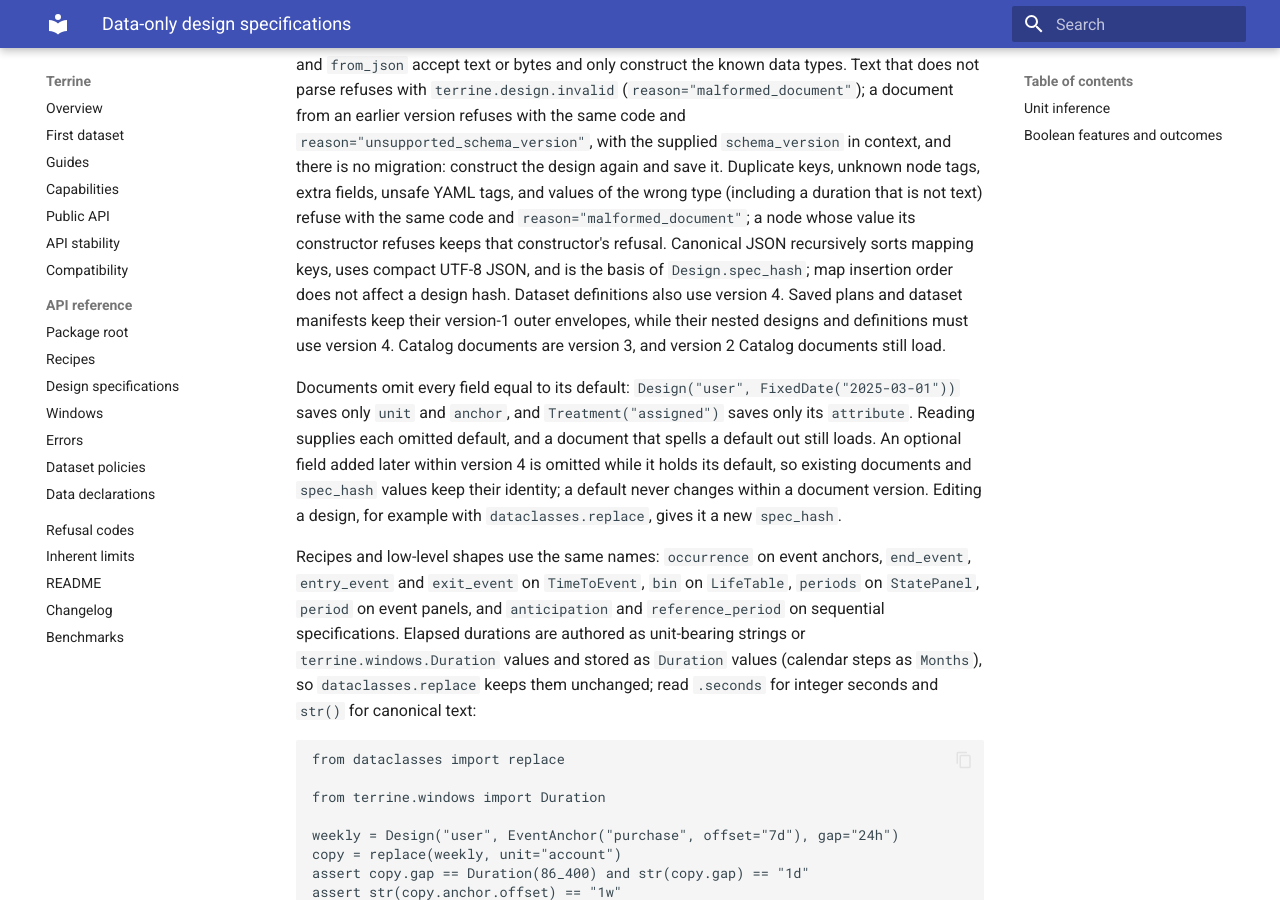
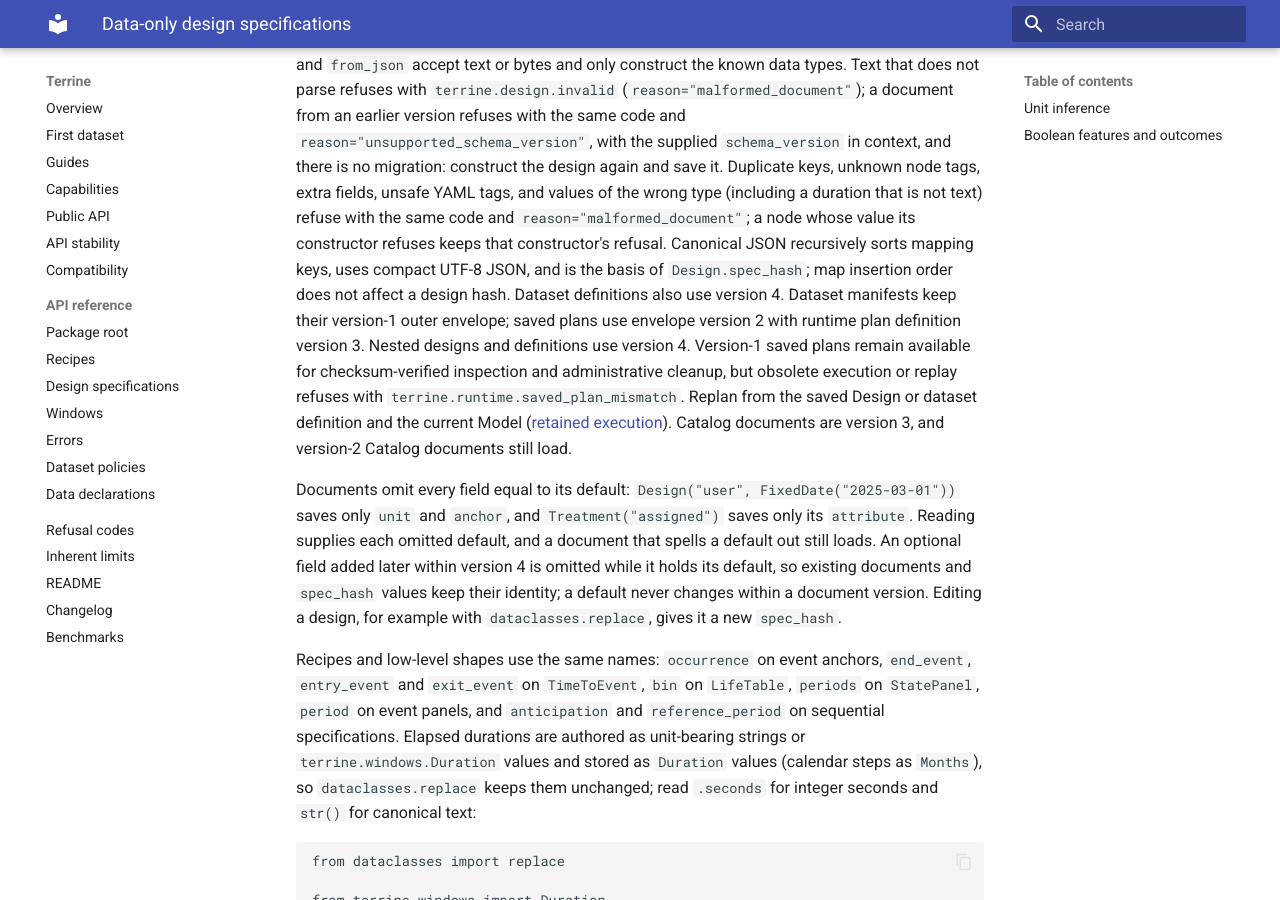
Before and after one commit to kylejcaron/terrine, an MkDocs documentation site: the page built from docs/guides/design-specs.md, in a window 1280 px wide and 900 px high, scrolled down 1595 px. Built offline with MkDocs 1.6.1 and Material for MkDocs 9.7.7, drawn with Linux system fonts in a browser that asks for light colours.

Commit message:
Clarify saved-plan versions and historical administration

```diff
--- a/docs/guides/design-specs.md
+++ b/docs/guides/design-specs.md
@@ -42,9 +42,14 @@ Mixed date/timestamp bounds are ordered only after catalog binding resolves the
 `agg(metric, window=(start, end))` stores a half-open interval of exact signed `Duration` endpoints using units `s`, `min`, `h`, `d` or `w`; minutes are spelled `min`, while `m` is refused with a hint to use `min` or `mo`. Thus equivalent elapsed forms have identical specs and hashes, e.g. `60min` and `1h`. `asof(attribute, before=...)` stores an exact signed `Duration` strict cutoff, including zero. Predicate constructors `eq`, `ne`, `gt`, `gte`, `lt`, `lte`, `isin`, `between`, `is_null`, `all_of`, `any_of` and `not_` form typed true/false rules accepted in `features`, `outcomes`, and `eligibility`; comparisons use the same operators and typed literals as `where=` filters ([operator table](temporal-engine.md#counts-nulls-and-unknown-predicates)), and `isin` stores a set's values in a stable order. Comparands are finite JSON scalars only; Python functions and other runtime objects are never serialized.
 
 `to_yaml` and `to_json` return portable text with `schema_version: 4`, writing every duration in canonical units (`gap: 1w`, `every: 1mo`, `period: 1h30min`), so `"60min"` and `"1h"` save identically. Schema-4 design documents accept legacy minute text `m` as well as `min`; the same decoder reads embedded designs in definitions, and re-saving writes canonical `min`. `from_yaml` and `from_json` accept text or bytes and only construct the known data types. Text that does not parse refuses with `terrine.design.invalid` (`reason="malformed_document"`); a document from an earlier version refuses with the same code and `reason="unsupported_schema_version"`, with the supplied `schema_version` in context, and there is no migration: construct the design again and save it. Duplicate keys, unknown node tags, extra fields, unsafe YAML tags, and values of the wrong type (including a duration that is not text) refuse with the same code and `reason="malformed_document"`; a node whose value its constructor refuses keeps that constructor's refusal. Canonical JSON recursively sorts mapping keys, uses compact UTF-8 JSON, and is the basis of `Design.spec_hash`; map insertion order does not affect a design hash.
-Dataset definitions also use version 4. Saved plans and dataset manifests keep
-their version-1 outer envelopes, while their nested designs and definitions
-must use version 4. Catalog documents are version 3, and version 2 Catalog documents still load.
+Dataset definitions also use version 4. Dataset manifests keep their version-1
+outer envelope; saved plans use envelope version 2 with runtime plan definition
+version 3. Nested designs and definitions use version 4. Version-1 saved plans
+remain available for checksum-verified inspection and administrative cleanup,
+but obsolete execution or replay refuses with `terrine.runtime.saved_plan_mismatch`.
+Replan from the saved Design or dataset definition and the current Model
+([retained execution](materialization-runtime.md)). Catalog documents are
+version 3, and version-2 Catalog documents still load.
 
 Documents omit every field equal to its default: `Design("user", FixedDate("2025-03-01"))` saves only `unit` and `anchor`, and `Treatment("assigned")` saves only its `attribute`. Reading supplies each omitted default, and a document that spells a default out still loads. An optional field added later within version 4 is omitted while it holds its default, so existing documents and `spec_hash` values keep their identity; a default never changes within a document version. Editing a design, for example with `dataclasses.replace`, gives it a new `spec_hash`.
 
```
Also changed, not shown: docs/guides/stability.md (+6 -2 lines), 1 other file.
